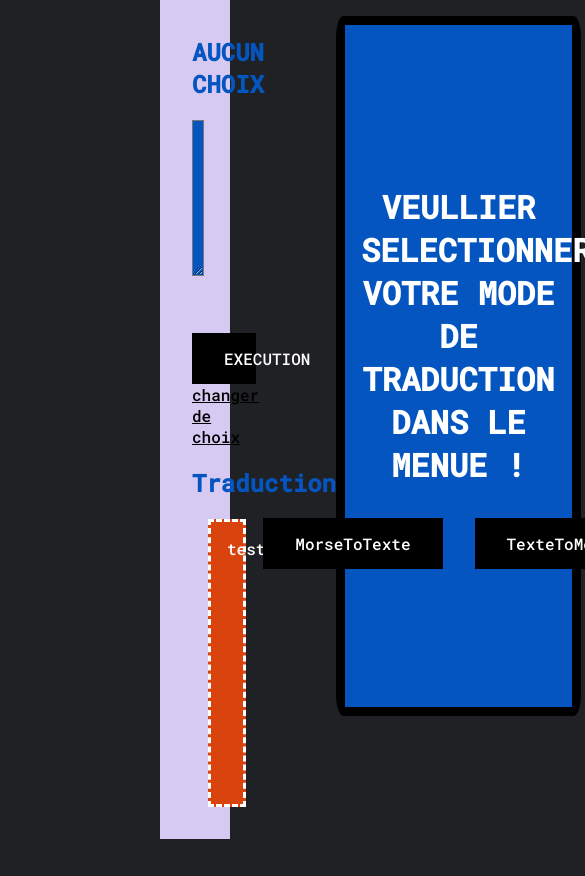
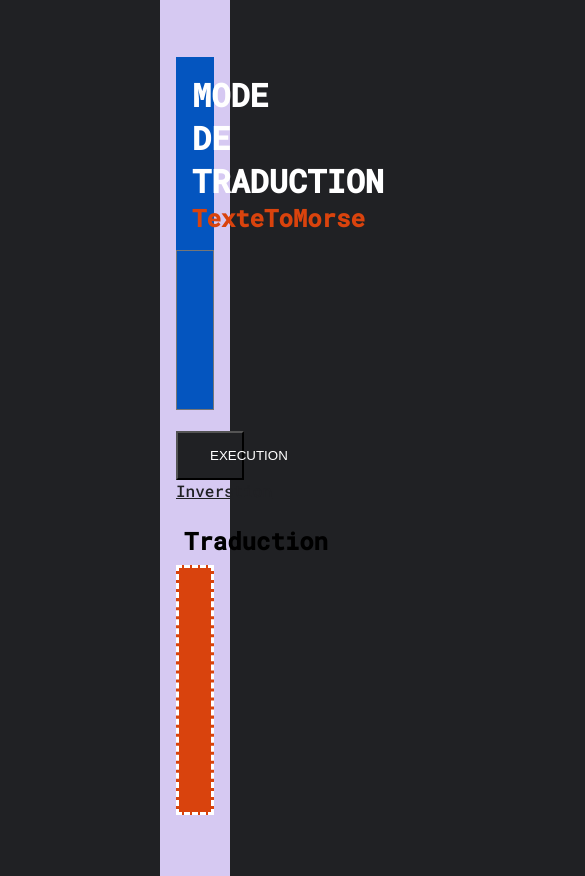
Before and after one commit to brandonviry/Morce, a plain HTML site: page index.html in a window 390 px wide. Shown: the top 876 px of the page, 585 px wide, since content can reach past the window. Before the commit the page ends 844 px from the top, so only its background shows below. Drawn offline with Linux system fonts and the light colour scheme.

Commit message:
feat: Complete Morse translator web application
- Add comprehensive README with badges and documentation
- Implement bidirectional Morse code translator (text ↔ morse)
- Create modern UI with dark theme and responsive design
- Add custom Morse code representation (# for dots, ### for dashes)
- Include CSS styling with Roboto Mono font and color variables
- Support for letters A-Z, numbers 0-9, and spaces
- Add mode switching functionality between text-to-morse and morse-to-text
- Include development notes and project documentation

```diff
--- a/index.html
+++ b/index.html
@@ -7,45 +7,35 @@
     <meta name="viewport" content="width=device-width, initial-scale=1.0">
     <title>Morse traduction</title>
     <link href="./main.css" rel="stylesheet">
-    <script src="./main.js" ></script>
+
 </head>
 
-<body>
-    <header id="diag">
+<body class="grid">
+    <header >
+        <h1> MODE DE TRADUCTION</h1>
+        <h2 id="titre"></h2>
+    </header>
+    <section>
 
-        <h1> VEULLIER SELECTIONNER VOTRE MODE DE TRADUCTION DANS LE MENUE ! </h1>
-
-    <nav>
-        <ul>
-            <li id="morse" onclick="etat(1)"> MorseToTexte</li>
-            <li id="texte"onclick="etat(0)">TexteToMorse</li>
-        </ul>
-    </nav>
-</header>
-<section>
-        <h2 id="titre">AUCUN CHOIX </h2>
-        <textarea rows="10" cols="50" id="input">
-
-    </textarea>
-    <br/>
+        <textarea rows="10" cols="50" id="input"></textarea>
+        <br />
 
     </section>
-    <br/>
+    <br />
 
-    <section id="ex">
-        <a id="btn" onclick="execution()">EXECUTION</a>
-        <a href="#choix" id="choixSelect" onclick="reset();">changer de choix</a>
+    <section id="commande">
+        <button id="btnexec">EXECUTION</button>
+        <button   id="inversion">Inverstion</button>
     </section>
 
-    <section>
+    <section id="traduction">
         <h2>Traduction</h2>
-        <p id="output">
-    teste
-        </p>
+        <textarea rows="10" cols="50" id="output" readonly></textarea>
+
     </section>
 
 
-
+    <script src="./main.js"></script>
 </body>
 
 </html>
--- a/main.css
+++ b/main.css
@@ -18,25 +18,13 @@ body {
     margin: 0%;
     background-color: var(--color-1);
     font-family: 'Roboto Mono', monospace;
-    color:var(--color-3);
+
     margin-left: 10em;
     margin-right: 10em;
     padding: 1em;
 }
-
-ul {
-    list-style: none;
-
-    padding: 0%;
-    display: flex;
-    justify-content: center;
-}
-
-li {
-    background-color: var(--blk);
-    color: var(--wht);
-    padding: 15px 32px;
-    margin: 1em;
+#titre{
+    color:var(--color-5);
 }
 
 h1 {
@@ -48,38 +36,42 @@ h1 {
 header {
     background-color: var(--color-3);
     padding: 1em;
-    position: absolute;
-    width: 50%;
-    height: 60%;
-    margin-left: 10em;
-    padding-top: 10em;
     display: block;
-    border-radius: 3%;
-    border: 9px solid var(--blk);
 }
 
-#choixSelect {
-    color: var(--blk);
+#inversion {
+    all: unset;
+    color: var(--bk-html);
     text-align: right;
+    text-transform: capitalize;
+    text-align: center;
+    text-decoration:underline;
+
+
 }
-section{
-    margin: 1em;
-}
+
 textarea{
-    width: 100%;
     background-color: var(--color-3);
     color:  var(--wht);
+    width: 100%;
+    height: 100%;
+    box-sizing: border-box;
+    resize: none;
 }
 
+h2{
+    margin: 0rem;
+}
 #titre ,h2
 {
     text-align: center;
 }
-#btn{
-    background-color:var(--blk);
+#btnexec{
+    background-color:var(--bk-html);
     color:  var(--wht);
     padding: 15px 32px;
     text-align: center;
+
 
 
 }
@@ -88,17 +80,26 @@ textarea{
 {
     background-color: var(--color-5);
     color:  var(--wht);
-    padding: 1em;
-    margin: 1em;
     border: 3px  dashed  var(--wht);
     height: 250px;
 }
 
 
-
-
-#ex
+#commande
 {
     display: flex;
     flex-direction: column;
+    margin-bottom: 1rem ;
 }
+body{
+    display: flex;
+    flex-direction: column;
+    justify-content: center;
+    justify-items: center;
+    height: 100vh;
+
+}
+
+#traduction h2{
+    margin: .5rem;
+}
--- a/main.js
+++ b/main.js
@@ -1,4 +1,5 @@
-var morce = {
+(()=>{
+    let  morce = {
         "A":
             "# ###",
         "B":
@@ -44,35 +45,19 @@ var morce = {
         " ": "       "
     }
 
-let choix;
-let etat = (type) => {
-    choix = type;
-    switch(choix){
-        case 1 :
-            document.getElementById("titre").innerHTML = "MorseToTexte";
-            break;
-        case 0 :
-            document.getElementById("titre").innerHTML = "TexteToMorse";
-            break;
-    }
+    let input = document.getElementById("input");
+    let output = document.getElementById("output");
+    let btnExec = document.getElementById("btnexec");
+    let btnReset = document.getElementById("inversion");
 
-    document.getElementById("diag").style.display = "None";
-}
+    let titre = document.getElementById("titre");
 
-let execution = () => {
+    let choix= true;
 
-    let input = document.getElementById("input").value;
+    // Fonction pour convertir du Morse vers du Texte
+    let MorseToTexte = (input) => {
+        let txt = "";
         input = input.toUpperCase();
-    let txt = "";
-    if (choix == 0) {
-
-        for (let index = 0; index < input.length; index++) {
-            txt += morce[input[index]] + "   ";
-        }
-    }
-    if (choix == 1) {
-
-
         let temp = input.split("       ");
         for (let index = 0; index < temp.length; index++) {
             temp[index] = temp[index].split("   ");
@@ -95,10 +80,66 @@ let execution = () => {
         }
         txt = txt.replace("UNDEFINED","")
         txt = txt.replace("undefined","")
-    }
-    document.getElementById("output").innerHTML = txt
+        return txt;
     }
 
-let reset =()=>{
-    document.getElementById("diag").style.display = "Block";
+    // Fonction pour convertir du Texte vers du Morse
+    let TexteToMorse = (input) => {
+        input = input.toUpperCase();
+        let txt = "";
+
+        for (let index = 0; index < input.length; index++) {
+            txt += morce[input[index]] + "   ";
         }
+
+        return txt;
+    }
+
+    // Fonction pour inverser le choix
+    let inversion = (choix) => {
+        return !choix;
+    }
+
+    // Initialiser le titre
+    switch (choix) {
+        case true:
+            titre.innerText = "TexteToMorse";
+            break;
+        case false:
+            titre.innerText = "MorseToTexte";
+            break;
+    }
+
+    // Event listener pour le bouton d'exécution
+    btnExec.addEventListener("click", () => {
+        switch (choix) {
+            case true:
+                titre.innerText = "TexteToMorse";
+                output.value = TexteToMorse(input.value);
+                break;
+            case false:
+                titre.innerText = "MorseToTexte";
+                output.value = MorseToTexte(input.value);
+                break;
+        }
+    });
+
+    // Event listener pour le bouton de reset/changement de mode
+    btnReset.addEventListener("click", () => {
+        choix = inversion(choix);
+        let temp = input.value;
+        switch (choix) {
+            case true:
+                titre.innerText = "TexteToMorse";
+                input.value = output.value;
+                output.value = temp;
+                break;
+            case false:
+                titre.innerText = "MorseToTexte";
+                input.value = output.value;
+                output.value = temp;
+                break;
+        }
+    });
+
+})()
```
Also changed, not shown: 1 other file. Lines whose indentation alone changed are shown as unchanged.
